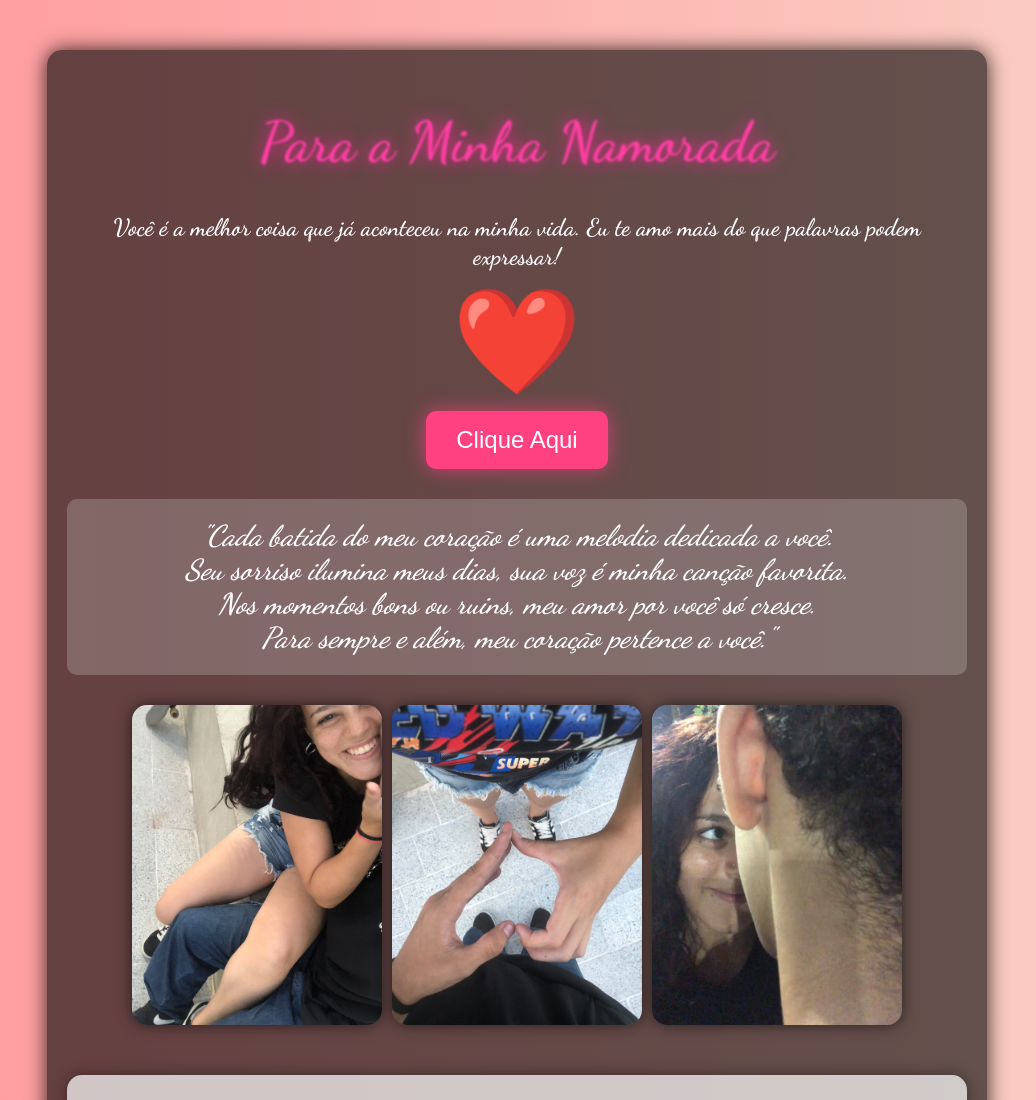
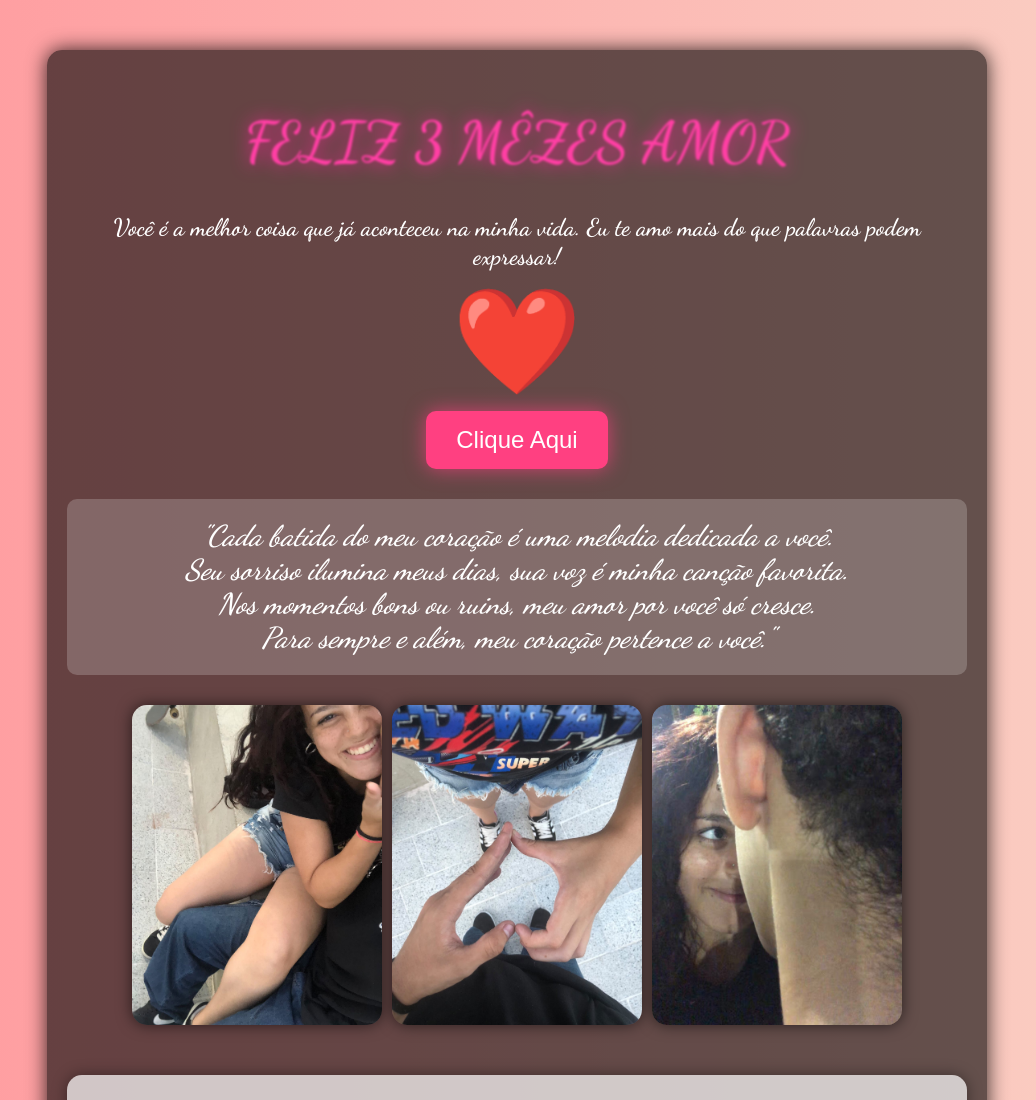
Before and after one commit to DekaiEgo/cazano, a plain HTML site: page index.html in a window 1280 px wide. Shown: the top 1100 px of the page, without its empty margins (123-1159 px from the left). Drawn offline with Linux system fonts and the light colour scheme.

Commit message:
Update index.html

```diff
--- a/index.html
+++ b/index.html
@@ -3,7 +3,7 @@
 <head>
     <meta charset="UTF-8">
     <meta name="viewport" content="width=device-width, initial-scale=1.0">
-    <title>Para Meu Amor</title>
+    <title>For My Love</title>
     <style>
         @import url('https://fonts.googleapis.com/css2?family=Dancing+Script:wght@600&display=swap');
 
@@ -164,7 +164,7 @@
 </head>
 <body>
     <div class="container">
-        <h1>Para a Minha Namorada</h1>
+        <h1>FELIZ 3 MÊZES AMOR</h1>
         <p>Você é a melhor coisa que já aconteceu na minha vida. Eu te amo mais do que palavras podem expressar!</p>
         <div class="heart">❤️</div>
         <button class="button" onclick="mostrarMensagem()">Clique Aqui</button>
```
